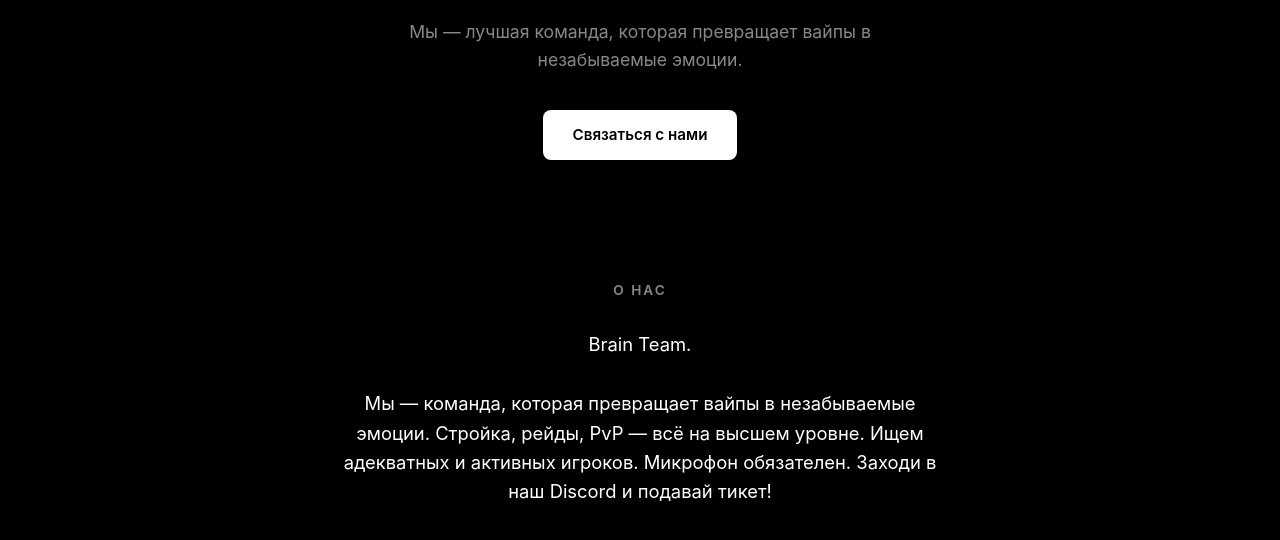
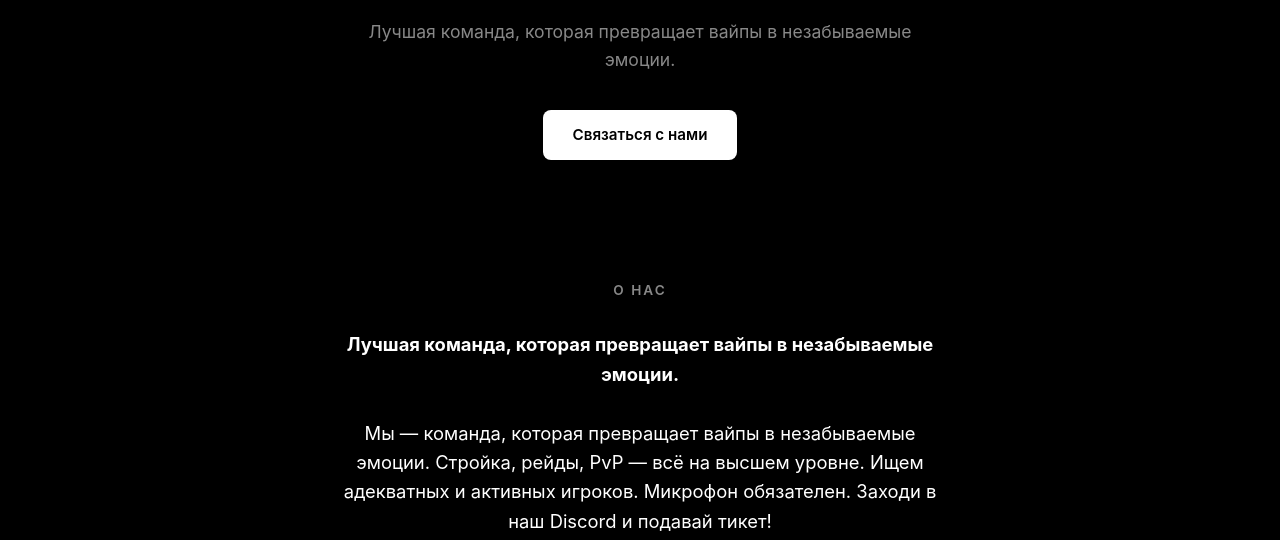
Before and after one commit to try91112/Brain-Team, a plain HTML site: page index.html in a window 1280 px wide. Shown: the part 260-800 px from the top of the page. Drawn offline with Linux system fonts and the light colour scheme.

Commit message:
Update index.html

```diff
--- a/index.html
+++ b/index.html
@@ -18,14 +18,14 @@
   <main>
     <section class="hero">
       <h1>Мы — <span>Brain Team</span></h1>
-      <p>Мы — лучшая команда, которая превращает вайпы в незабываемые эмоции.</p>
+      <p>Лучшая команда, которая превращает вайпы в незабываемые эмоции.</p>
       <a href="contacts.html" class="btn">Связаться с нами</a>
     </section>
 
     <section class="about">
       <h2>О нас</h2>
       <p class="about-text">
-        Brain Team.<br><br>
+        <strong>Лучшая команда, которая превращает вайпы в незабываемые эмоции.</strong><br><br>
         Мы — команда, которая превращает вайпы в незабываемые эмоции. Стройка, рейды, PvP — всё на высшем уровне. Ищем адекватных и активных игроков. Микрофон обязателен. Заходи в наш Discord и подавай тикет!
       </p>
     </section>
```
